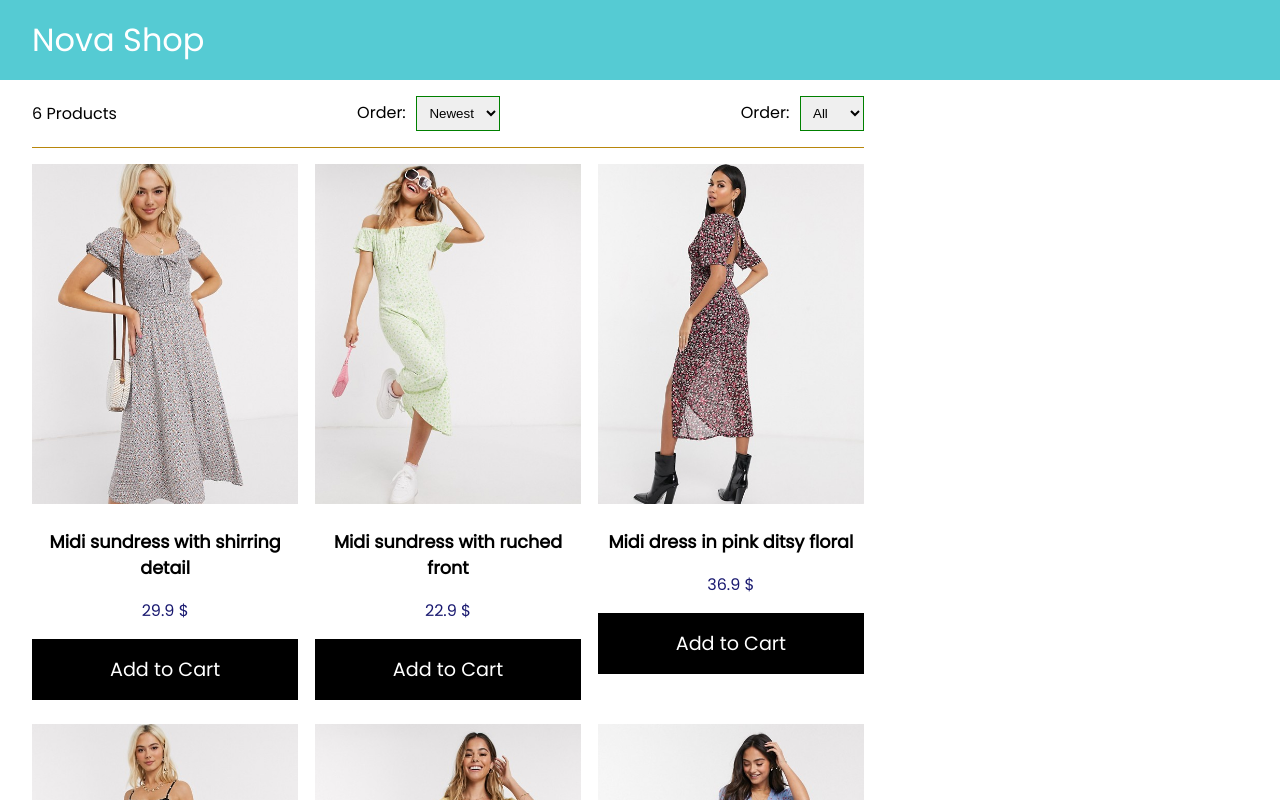
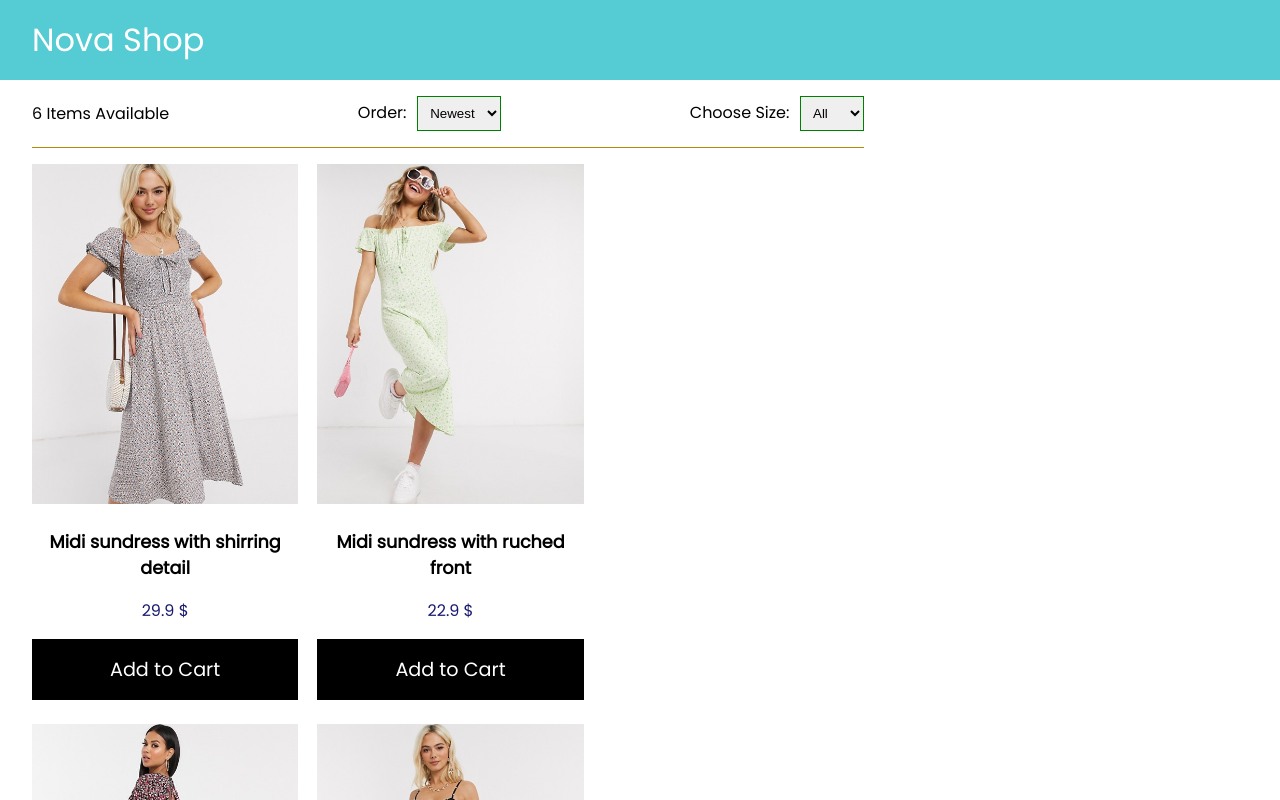
Before and after one commit to erfan93na/nova-shop, a React (Create React App) app: page / in a window 1280 px wide. Shown: the top 800 px of the page. Built offline with nearby package versions, Linux system fonts and the light colour scheme.

Commit message:
final filter

```diff
--- a/src/App.js
+++ b/src/App.js
@@ -18,17 +18,18 @@ componentDidUpdate(prevProps, prevState, snapshot) {console.log(this.state)
 }
 
     handleOrderChange(e){
-        this.setState({sort:e.target.value})
+          const value=e.target.value
+        this.setState({sort:value,products:this.state.products.sort(function(a,b){return (value==="highest")?(b.price-a.price):
+                (value=="lowest")?(a.price-b.price):a["_id"].slice(-1)-b["_id"].slice(-1)})})
 
     }
     handleSizeChange(e){
-        this.setState({size:e.target.value})
+        const value=e.target.value
+
+        this.setState({size:value,products:data.products.filter((item )=>(value==="")?{}:item["availableSizes"].indexOf(value.toUpperCase())!=-1)})
     }
 render() {
-          const sort=this.state.sort; const size=this.state.size
-
-   let products=data.products.sort(function(a,b){return (sort==="highest")?(b.price-a.price):
-        (sort=="lowest")?(a.price-b.price):data.products}).filter((item,ind,array)=>size===""?{}:item["availableSizes"].indexOf(size.toUpperCase())!=-1)
+const products=this.state.products
     return (
           <div className="grid-container">
                 <header>
--- a/src/Components/Filters.js
+++ b/src/Components/Filters.js
@@ -6,11 +6,11 @@ class Filters extends Component {
         const order=["Newest","Highest","Lowest"]
         return (
             <div className="filters">
-               <span>{this.props.count} Products</span>
+               <span>{this.props.count} Items Available</span>
                 <div>Order: <select onChange={this.props.handleOrderChange}>
                     {order.map(option=><option value={option.toLowerCase()}>{option}</option>)}
                 </select> </div>
-                <div>Order: <select onChange={this.props.handleSizeChange}>
+                <div>Choose Size: <select onChange={this.props.handleSizeChange}>
                     {sizes.map(option=><option value={option==="All"?"":option.toLowerCase()}>{option}</option>)}
                 </select> </div>
             </div>
--- a/src/Components/Products.js
+++ b/src/Components/Products.js
@@ -7,7 +7,7 @@ class Products extends React.Component {
     render() {
 let products= this.props.products;
         return (
-    <ul className="products">{products.map(product=><Product key={product._id} product={product}/>)}</ul>
+    <ul className="products" id="prods">{products.map(product=><Product key={product._id} product={product}/>)}</ul>
         );
     }
 }
--- a/src/Styles/style.scss
+++ b/src/Styles/style.scss
@@ -71,13 +71,14 @@ footer {
   display: flex;
   flex-direction: row;
   flex-wrap: wrap;
-  justify-content: space-between;
+  justify-content: start;
+  column-gap: 1.2rem;
+  row-gap: 1.5rem;
   list-style: none;
 }
 .product-row {
   width: 32%;
   text-align: center;
-  margin-bottom: 1.5rem;
   @include bgtransition
 }
 .product-row:hover {
```
